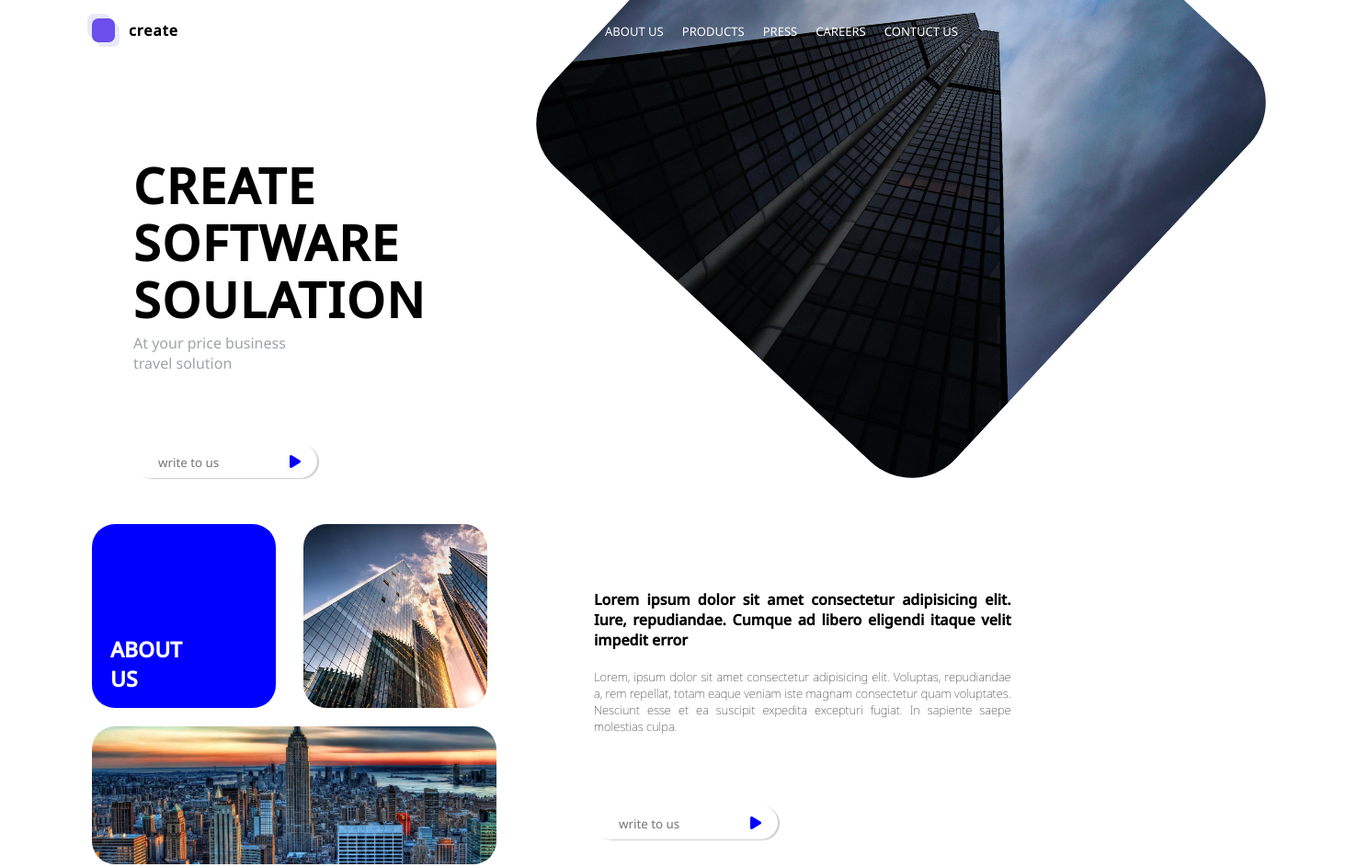
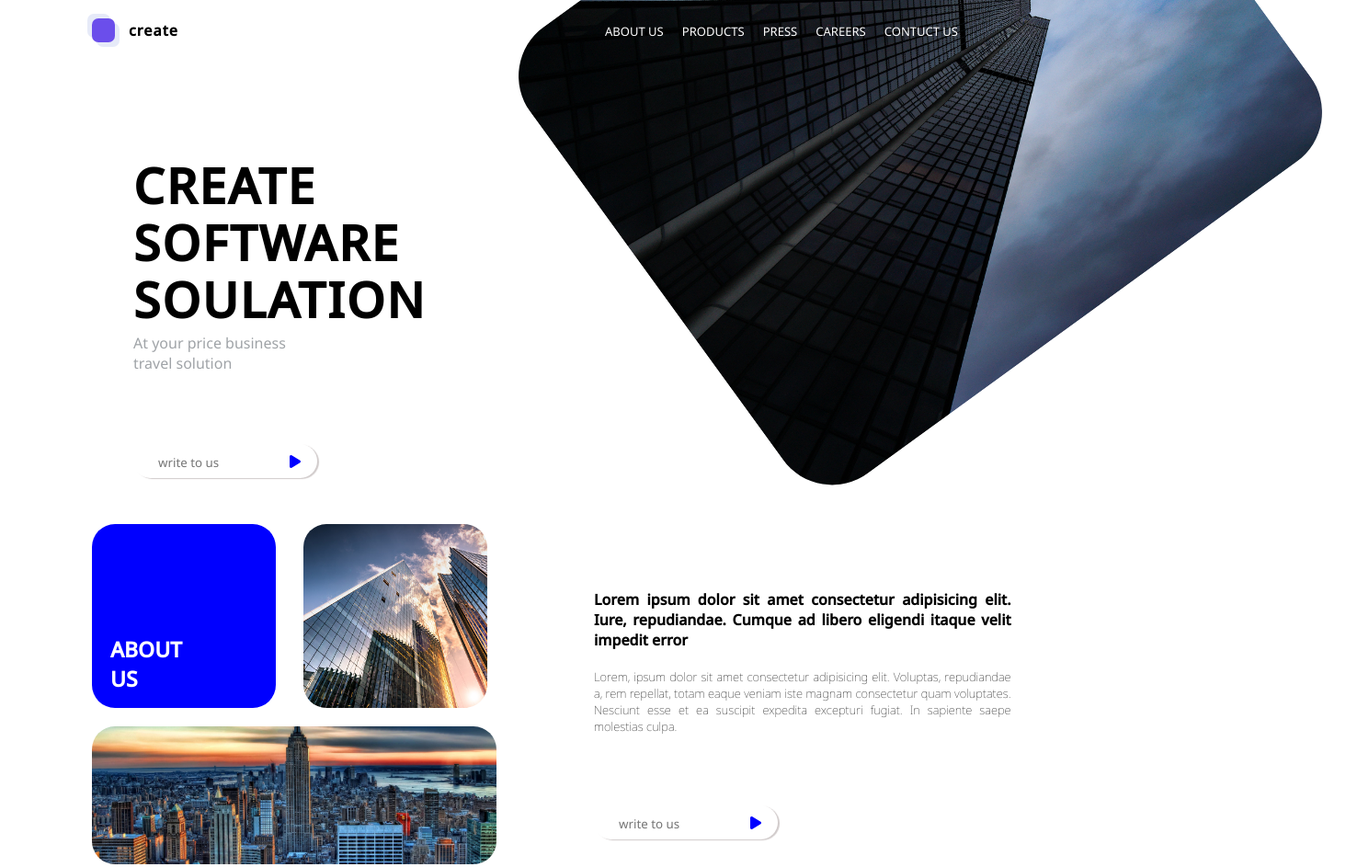
Before and after one commit to w3villa-shubham-rai/Html_template_AS, a plain HTML site: page index.html in a window 1280 px wide. Shown: the top 943 px of the page at 92% size, 1464 px wide, since content can reach past the window. Drawn offline with Linux system fonts and the light colour scheme.

Commit message:
updation of the image

```diff
--- a/Assets/css/style.css
+++ b/Assets/css/style.css
@@ -15,9 +15,10 @@ body{
 /* common class */
 .container
 {
-    margin-left: 100px;
-    margin-right: 100px;
+    padding-left: 100px;
+    padding-right: 100px;
     max-width: 1940px;
+    margin: auto;
     /* border: 2px solid red; */
 
 }
@@ -102,6 +103,7 @@ body{
 .section_first
 {
     display: flex;
+    position: relative;
 }
 .section_first_left
 {
@@ -125,14 +127,14 @@ body{
 .section_first_right img
 {
 
-        width: 600px;
-        height: 600px;
-        position: absolute;
-        top: -177px;
-        rotate: 43deg;
-        right: 0;
-        border-radius: 66px;
-        z-index: -1;
+    width: 600px;
+    height: 709px;
+    position: absolute;
+    top: -318px;
+    rotate: 54deg;
+    border-radius: 66px;
+    z-index: -1;
+    right: -121px;
 
 }
 /* Button */
```
